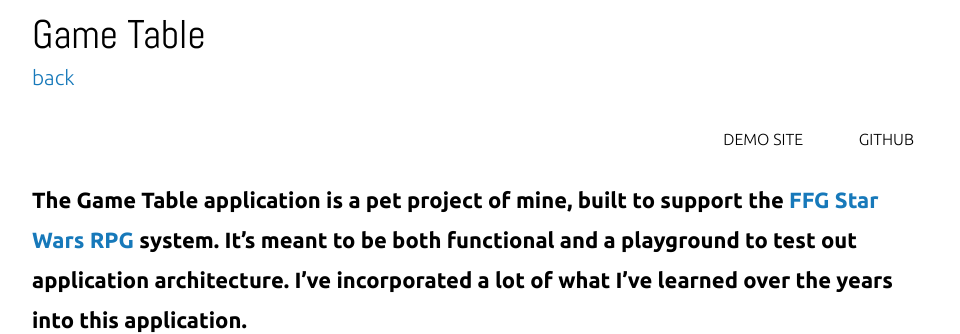
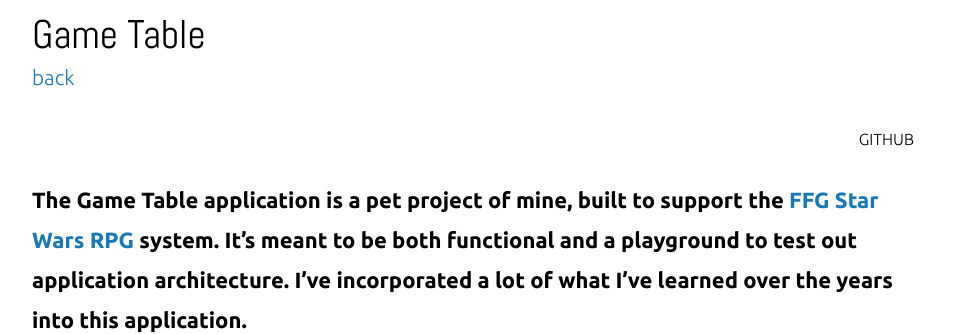
Before and after one commit to sstadt/jekyll-portfolio, a Jekyll site: the page built from _portfolio/game-table.markdown, in a window 1280 px wide. Shown: the part 605-939 px from the top of the page, without its empty margins (158-1118 px from the left). Built offline with Jekyll 4.4.1, drawn with Linux system fonts in a browser that asks for light colours; nearby versions of some CDN libraries; comment, search, counter and statistics services are not loaded.

Commit message:
removed demo site link from game table project

```diff
--- a/_portfolio/game-table.markdown
+++ b/_portfolio/game-table.markdown
@@ -9,7 +9,6 @@ lightNav: true
 synopsis: A custom Game Table built for FFG Star Wars series of pen and paper RPGs
 ---
 {:.externals}
- - [Demo Site](https://sw.scottstadt.com){:.button}
  - [Github](https://github.com/sstadt/sw-game-table){:.button}
 
 {:.intro}
```
